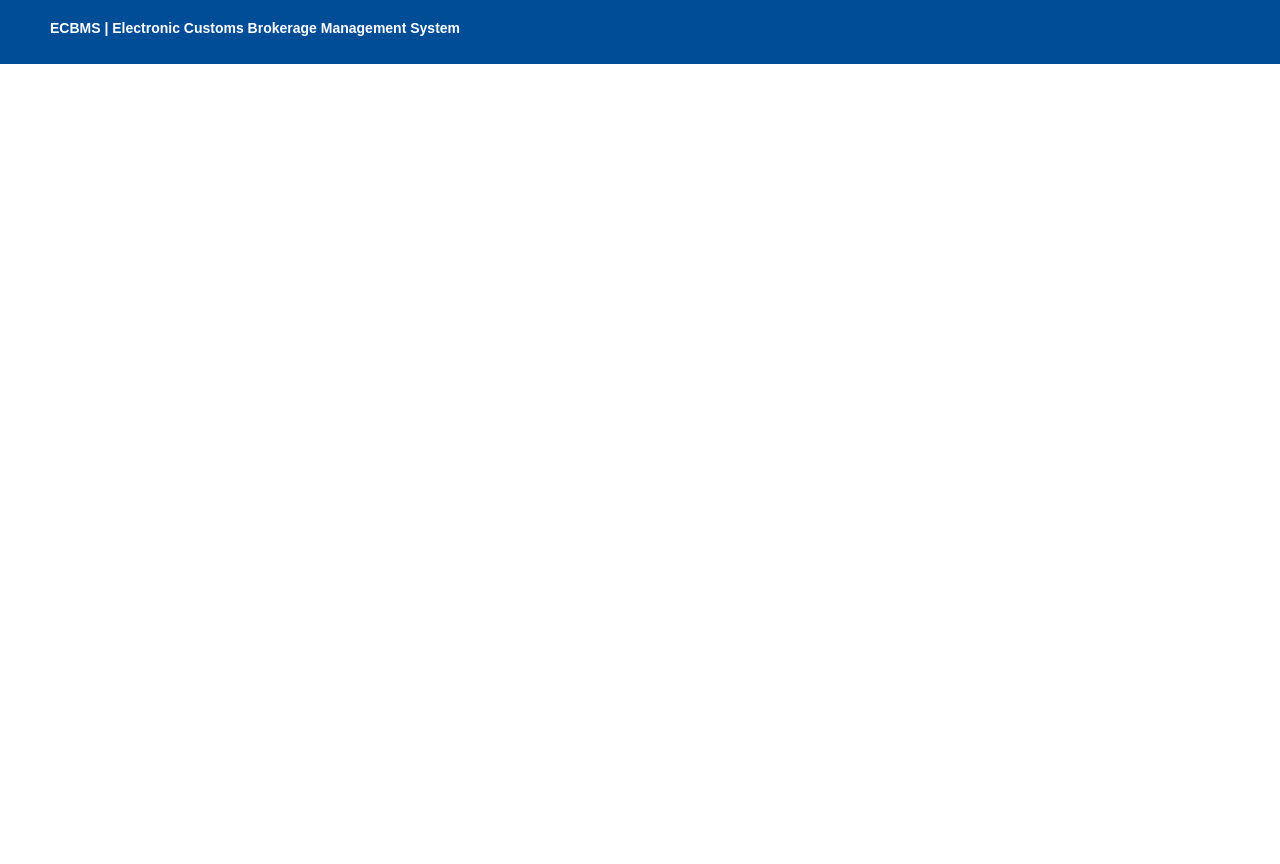
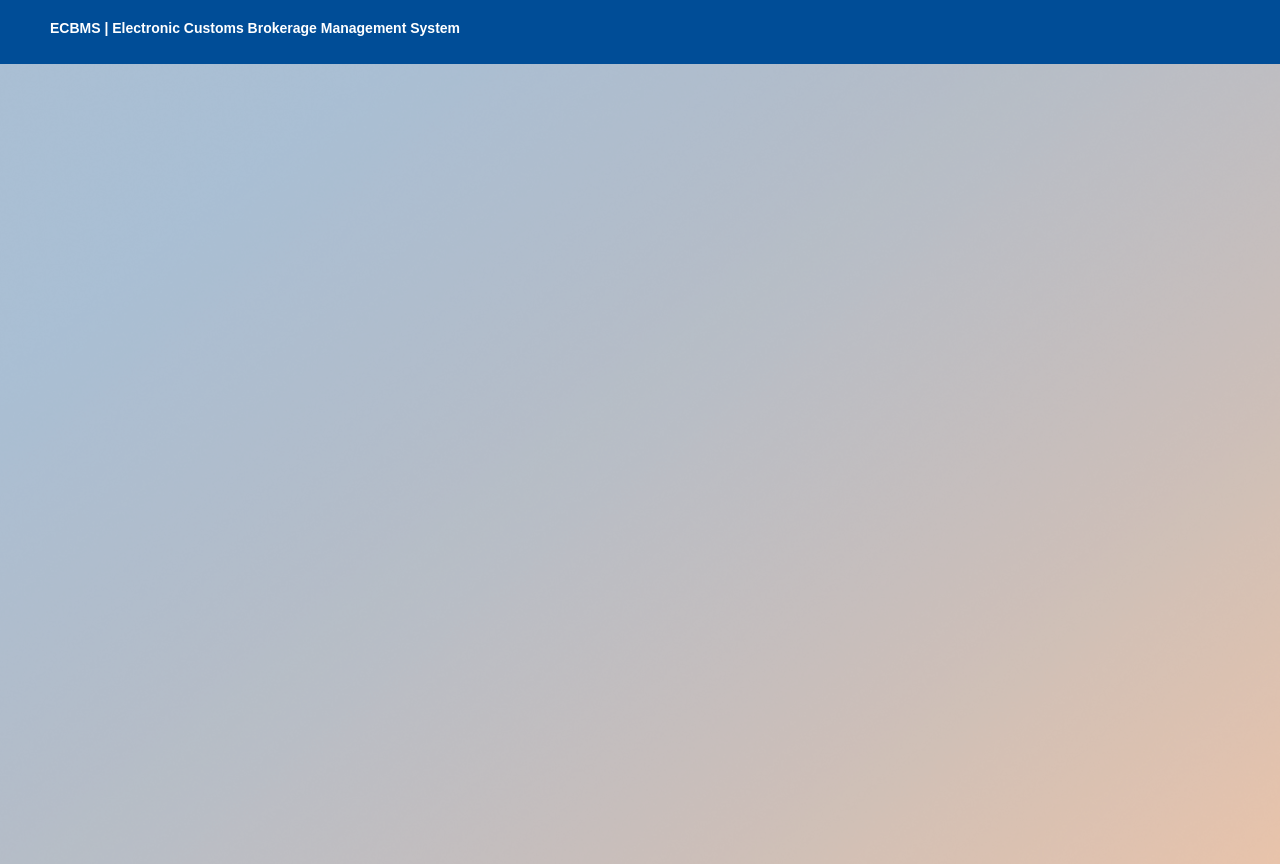
Before and after one commit to CASTRDE/ecbms-js, a React (Create React App) app: page / in a window 1280 px wide. Before the commit the page ends 800 px from the top, so only its background shows below. Built offline with nearby package versions, Linux system fonts and the light colour scheme.

Commit message:
ST010001 - Verify user ID and password

```diff
--- a/src/layout/SiteLayout.css
+++ b/src/layout/SiteLayout.css
@@ -15,3 +15,11 @@
     color: #fff;
     margin-top: 16px;
 }
+
+.background-image-gradient {
+  height: 100vh;
+  width: 100vw;
+  background-size: cover !important;
+  background: url("../assets/Frame280.png");
+  background-repeat: no-repeat;
+}
--- a/src/layout/SiteLayout.js
+++ b/src/layout/SiteLayout.js
@@ -13,7 +13,7 @@ function SiteLayout() {
             <Header className="header">
                 <p className="headerTitle" >ECBMS | Electronic Customs Brokerage Management System</p>
             </Header>
-            <Content>
+            <Content className="background-image-gradient">
                 <Outlet />
             </Content>
         </Layout>
```
Also changed, not shown: 1 other file (tests, documents, lock files or other folders).
